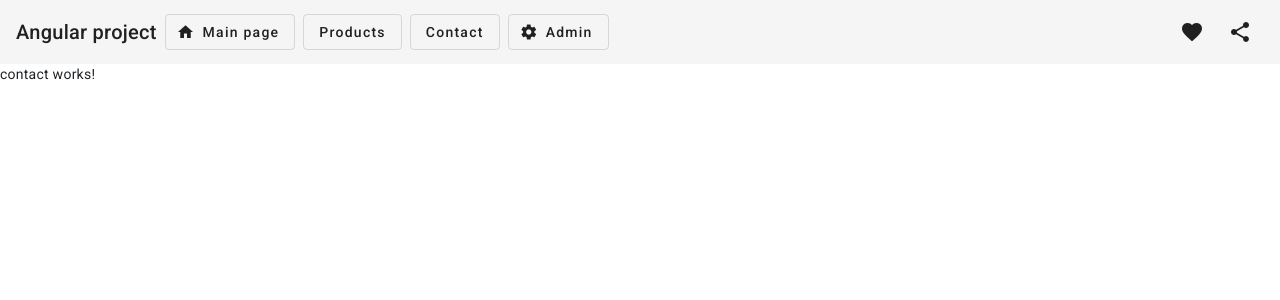
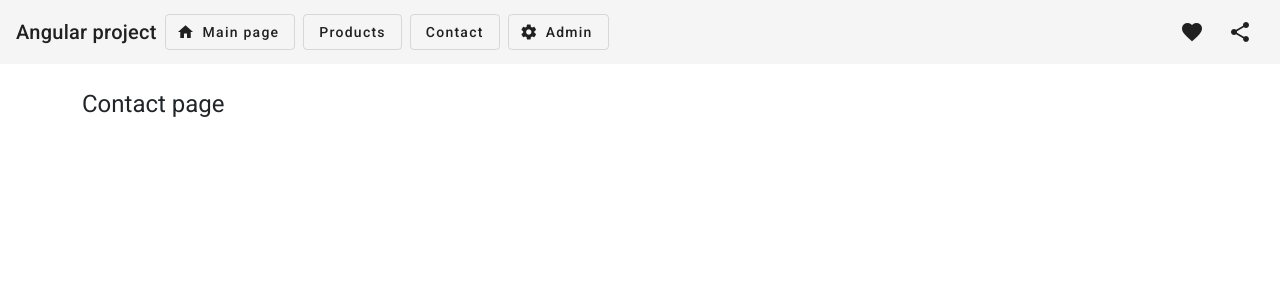
Before and after one commit to Mixuttih/demoprojektiangular, an Angular app in the folder myApp/: page /contact in a window 1280 px wide. Shown: the top 300 px of the page. Built offline with nearby package versions, Linux system fonts and the light colour scheme.

Commit message:
Add also contact page

```diff
--- a/myApp/src/app/contact/contact.component.html
+++ b/myApp/src/app/contact/contact.component.html
@@ -1 +1,3 @@
-<p>contact works!</p>
+<div class="container mt-4">
+    <h1>Contact page</h1>
+</div>
```
